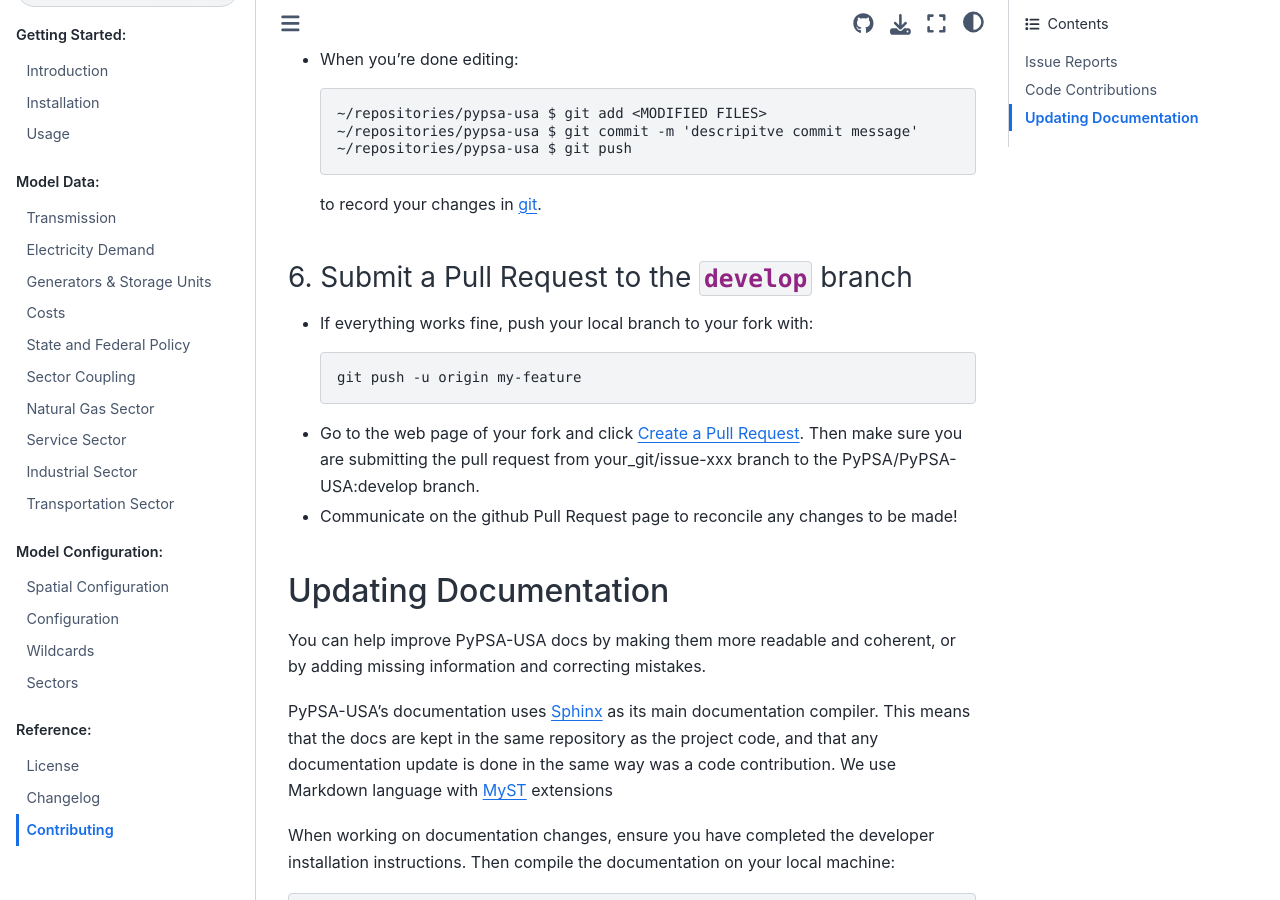
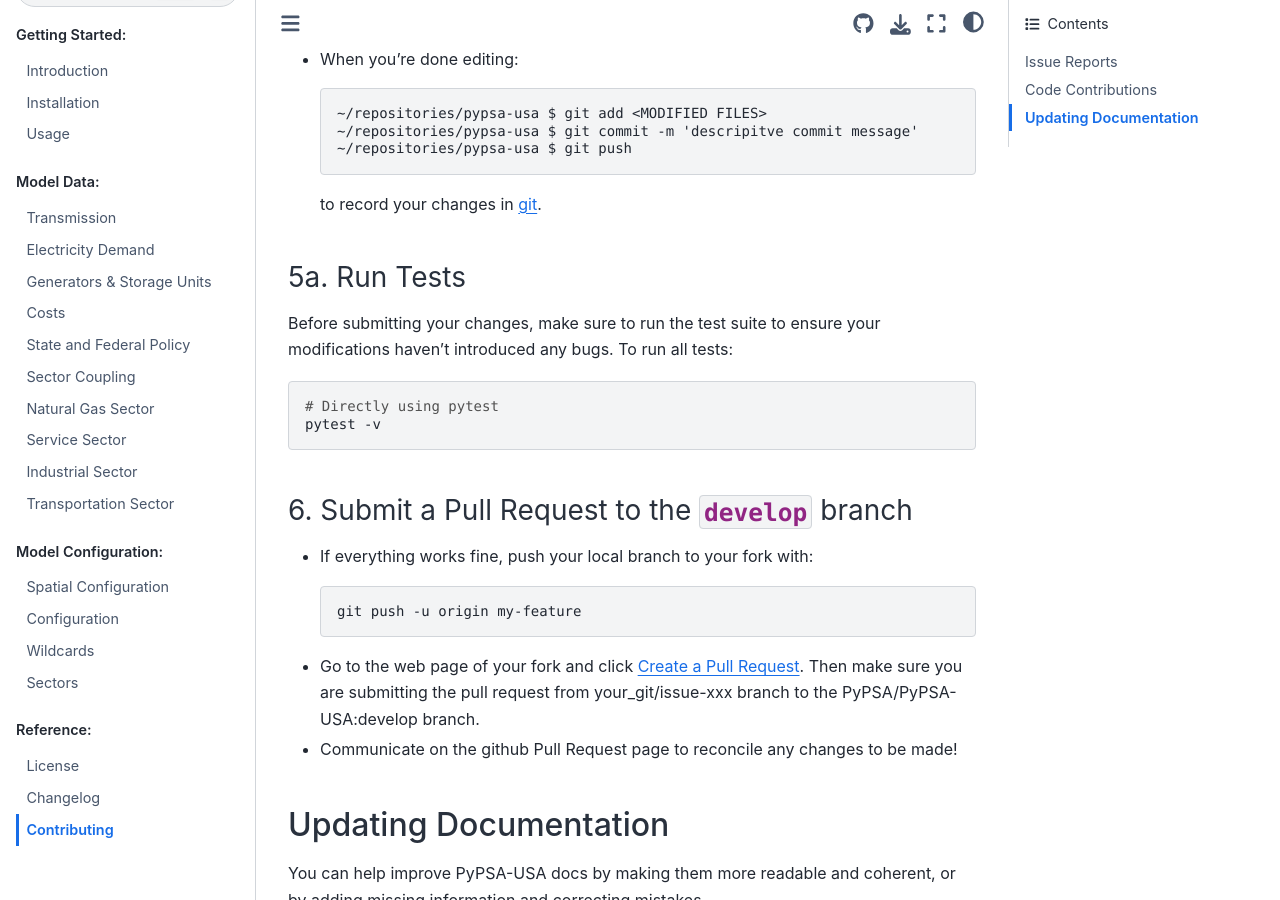
Before and after one commit to PyPSA/pypsa-usa, a Sphinx documentation site: the page built from docs/source/contributing.md, in a window 1280 px wide and 900 px high, scrolled down 2557 px. Built offline with Sphinx 7.4.7 and the Sphinx Book theme 1.1.4, drawn with Linux system fonts in a browser that asks for light colours.

Commit message:
docs to run test

````diff
--- a/docs/source/contributing.md
+++ b/docs/source/contributing.md
@@ -123,6 +123,18 @@
 
    to record your changes in [git](https://git-scm.com).
 
+
+### 5a. Run Tests
+
+Before submitting your changes, make sure to run the test suite to ensure your modifications haven't introduced any bugs. To run all tests:
+
+```bash
+# Directly using pytest
+pytest -v
+```
+
+
+
 ### 6. Submit a Pull Request to the **`develop`** branch
 
 - If everything works fine, push your local branch to your fork with:
````
